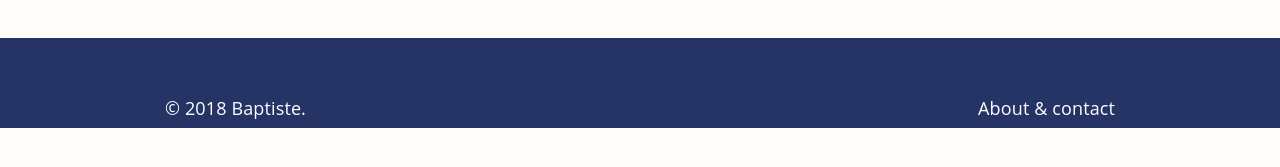
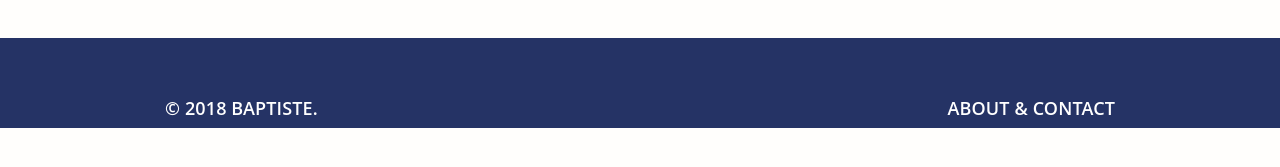
Before and after one commit to sunnyoaks/portfolio, a Jekyll site: the page built from about.md, in a window 1280 px wide. Shown: the part 627-794 px from the top of the page. Built offline with Jekyll 4.4.1, drawn with Linux system fonts in a browser that asks for light colours.

Commit message:
styling font weight

```diff
--- a/_sass/ambridge/_layout.scss
+++ b/_sass/ambridge/_layout.scss
@@ -105,10 +105,16 @@ footer {
   padding: 2rem 0 2rem 0;
   text-align: center;
   background-color: $dark-blue;
+  text-transform: uppercase;
+  font-weight: $medium;
 
   a {
     color: $white;
   }
+
+    :hover {
+      color: $cream
+    }
 
   span {
     color: $white;
```
